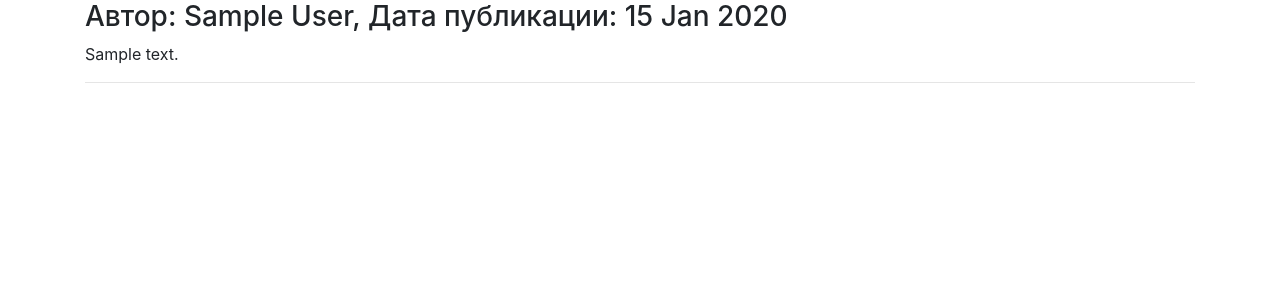
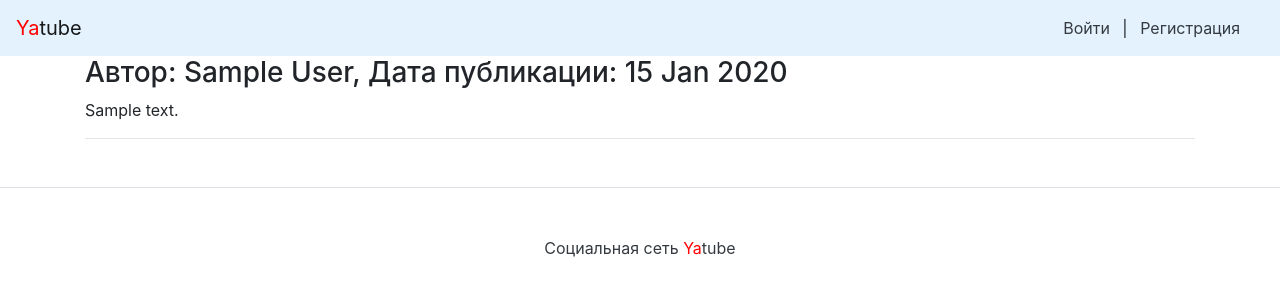
Before and after one commit to makeitokay/yatube, a Django app: page / in a window 1280 px wide. Shown: the top 300 px of the page. Run offline with Django 3.2, Linux system fonts and the light colour scheme; tables that the repository leaves empty hold one stand-in row (values such as "Sample post"); some libraries are stand-ins or nearby versions.

Commit message:
header and footer

```diff
--- a/yatube/templates/base.html
+++ b/yatube/templates/base.html
@@ -11,7 +11,7 @@
         <script src="{% static 'bootstrap/dist/js/bootstrap.min.js' %}"></script>
     </head>
     <body>
-
+        {% include 'nav.html' %}
         <main>
             <div class="container">
                 {% block content %}
@@ -19,6 +19,6 @@
                 {% endblock content %}
             </div>
         </main>
-
+        {% include 'footer.html' %}
 </body>
 </html>
--- /dev/null
+++ b/yatube/templates/footer.html
@@ -0,0 +1,3 @@
+<footer class="pt-4 my-md-5 pt-md-5 border-top">
+    <p class="m-0 text-dark text-center ">Социальная сеть <span style="color:red">Ya</span>tube </p>
+</footer>
--- /dev/null
+++ b/yatube/templates/nav.html
@@ -0,0 +1,13 @@
+<nav class="navbar navbar-light" style="background-color: #e3f2fd;">
+    <a class="navbar-brand" href="/"><span style="color:red">Ya</span>tube</a>
+    <nav class="my-2 my-md-0 mr-md-3">
+        {% if user.is_authenticated %}
+        Пользователь: {{ user.username }}.
+        <a class="p-2 text-dark" href="{% url 'password_change' %}">Изменить пароль</a>
+        <a class="p-2 text-dark" href="{% url 'logout' %}">Выйти</a>
+        {% else %}
+        <a class="p-2 text-dark" href="{% url 'login' %}">Войти</a> |
+        <a class="p-2 text-dark" href="{% url 'signup' %}">Регистрация</a>
+        {% endif %}
+    </nav>
+</nav>
```
Also changed, not shown: yatube/users/migrations/__init__.py (added).
